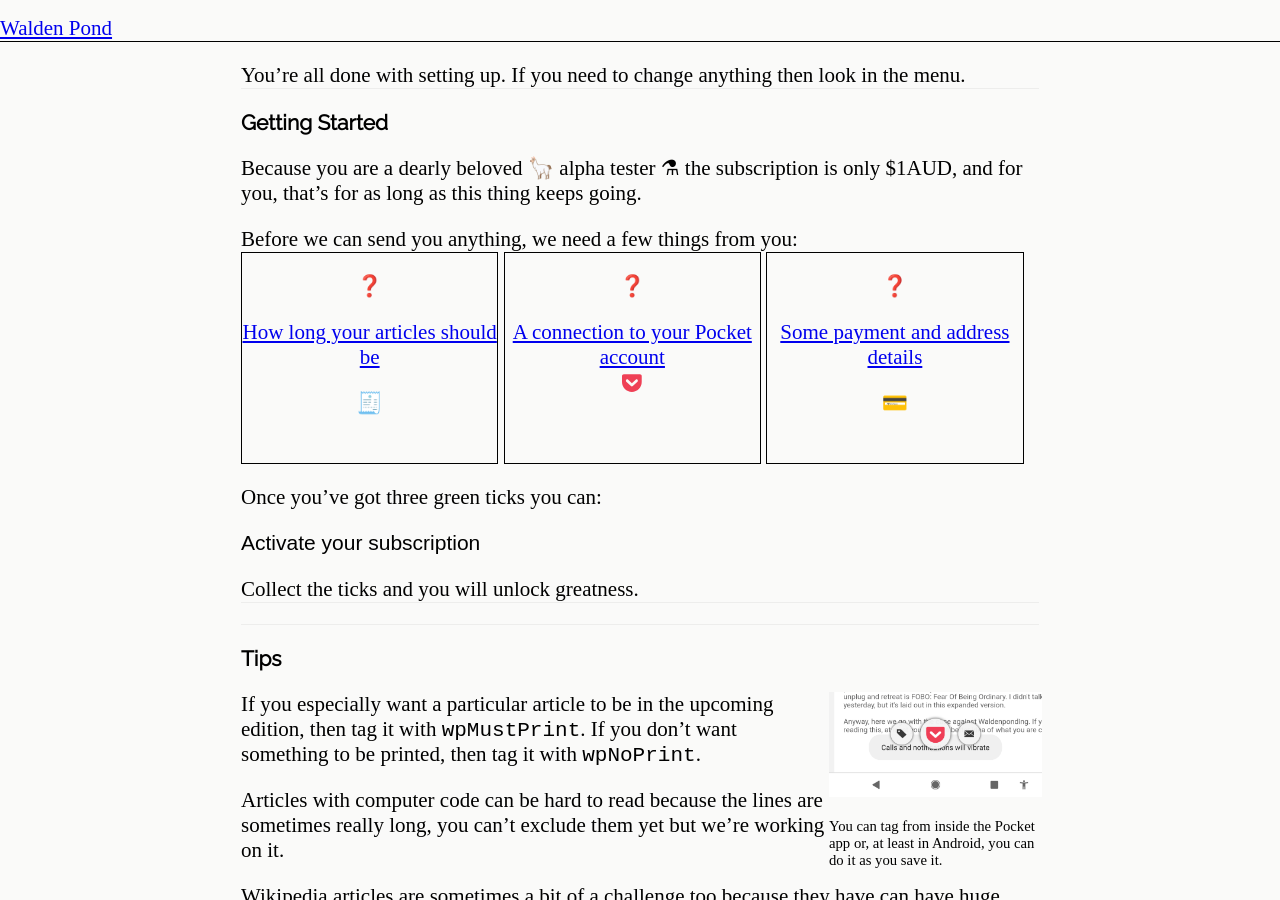
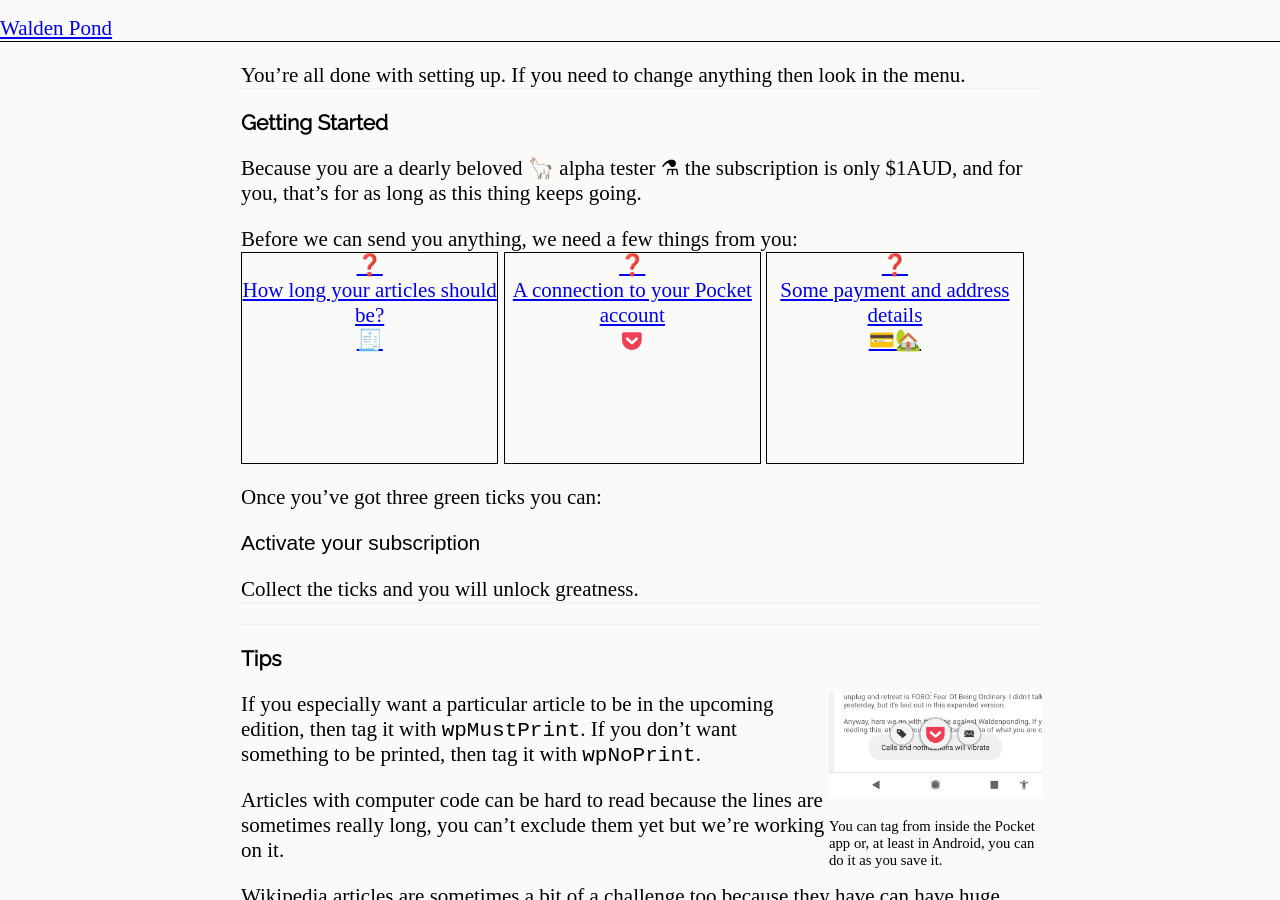
Before and after one commit to notionparallax/wp2frontEnd, a Jekyll site: the page built from home.md, in a window 1280 px wide and 900 px high. Built offline with Jekyll 4.4.1, drawn with Linux system fonts in a browser that asks for light colours; some web fonts are replaced; comment, search, counter and statistics services are not loaded.

Commit message:
tidy up the 3 things we need
make them be styled as buttons

```diff
--- a/home.md
+++ b/home.md
@@ -14,23 +14,15 @@
 
 Before we can send you anything, we need a few things from you:
 
-- <span class="check editorial_checked">❓</span>
+<ul>
 
-  [How long your articles should be](editorial)
+<li><a href="editorial"><span class="check editorial_checked">❓</span><br>How long your articles should be?<br>🧾</a></li>
 
-  🧾
+<li><a href="/connect-pocket"><span class="check pocket_access_token">❓</span><br>A connection to your Pocket account<br><svg class="logo-full" xmlns="http://www.w3.org/2000/svg" viewBox="0 20 115 130" height="24px"><path fill="#EF4056" d="M84.058 83.308L58.54 107.324c-1.313 1.5-3.377 2.065-4.878 2.065-1.876 0-3.752-.564-5.253-2.065L23.266 83.308c-2.627-2.814-3.002-7.505 0-10.507 2.814-2.627 7.505-3.002 10.32 0l20.076 19.325L74.114 72.8c2.627-3.002 7.317-2.627 9.944 0 2.627 3.002 2.627 7.693 0 10.507M97.005 43.53H10.32C4.691 43.53 0 47.846 0 53.475v32.084c0 29.083 24.016 53.288 53.662 53.288 29.458 0 53.287-24.205 53.287-53.288V53.475c0-5.63-4.503-9.945-9.944-9.945"></path></svg></a></li>
 
-- <span class="check pocket_access_token">❓</span>
+<li><a href="payment"><span class="check payment">❓</span><br>Some payment and address details<br>💳🏡</a></li>
 
-  [A connection to your Pocket account](pocket)
-
-  <svg class="logo-full" xmlns="http://www.w3.org/2000/svg" viewBox="0 20 115 130" height="24px"><path fill="#EF4056" d="M84.058 83.308L58.54 107.324c-1.313 1.5-3.377 2.065-4.878 2.065-1.876 0-3.752-.564-5.253-2.065L23.266 83.308c-2.627-2.814-3.002-7.505 0-10.507 2.814-2.627 7.505-3.002 10.32 0l20.076 19.325L74.114 72.8c2.627-3.002 7.317-2.627 9.944 0 2.627 3.002 2.627 7.693 0 10.507M97.005 43.53H10.32C4.691 43.53 0 47.846 0 53.475v32.084c0 29.083 24.016 53.288 53.662 53.288 29.458 0 53.287-24.205 53.287-53.288V53.475c0-5.63-4.503-9.945-9.944-9.945"></path></svg>
-
-- <span class="check payment">❓</span>
-
-  [Some payment and address details](payment)
-
-  💳
+</ul>
 
 </div>
 
```
